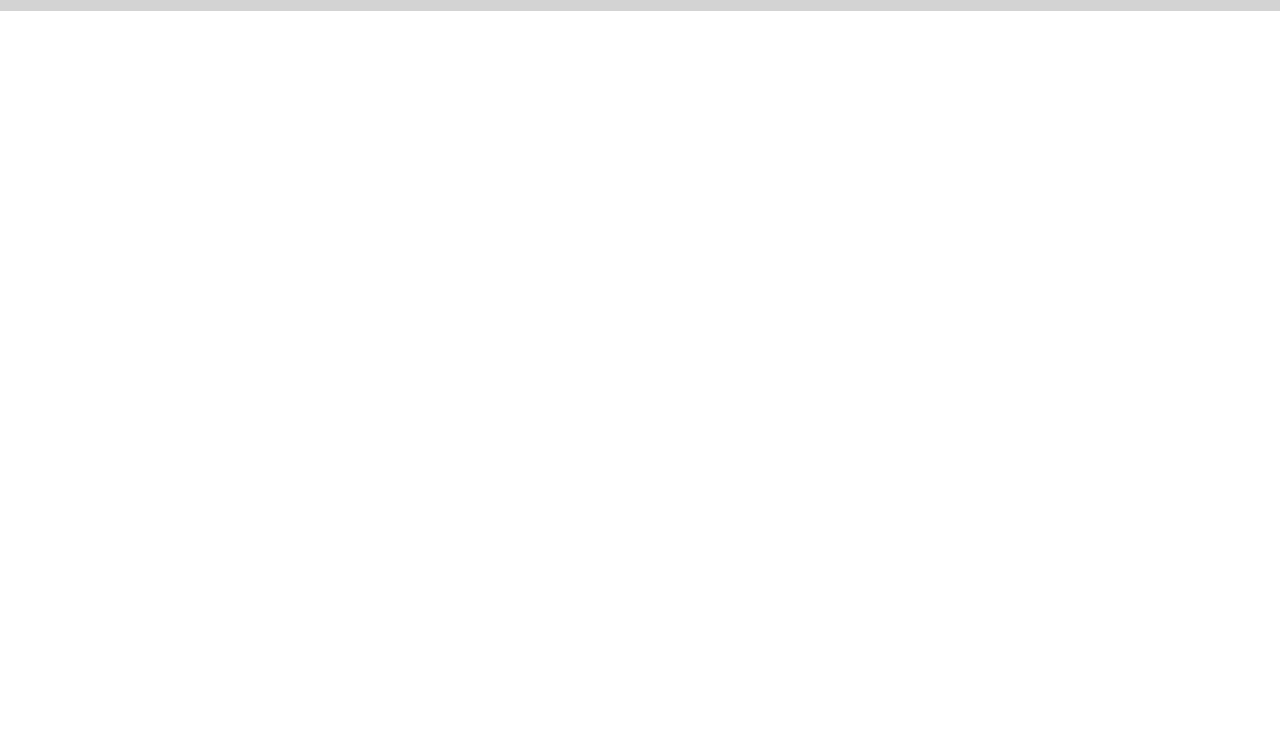
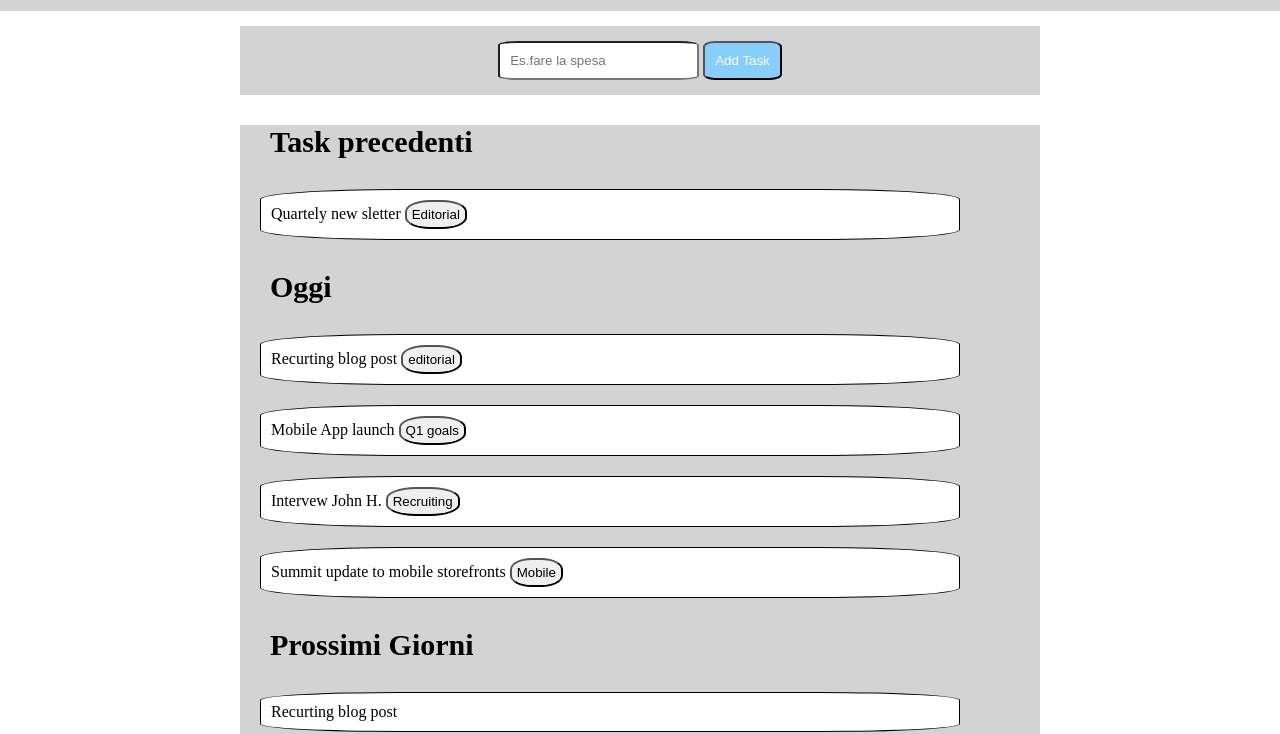
Before and after one commit to Palmatt98/-html-css-toboolist, a plain HTML site: page index.html in a window 1280 px wide. Shown: the part 76-810 px from the top of the page. Drawn offline with Linux system fonts and the light colour scheme.

Commit message:
added main

```diff
--- a/css/style.css
+++ b/css/style.css
@@ -3,9 +3,75 @@
 	padding: 0;
 	box-sizing: border-box;
 }
+
+ul {
+	list-style-type: none;
+}
+
+main {
+	width: 800px;
+	margin: 0 auto;
+}
+
+.bg-grey {
+	background-color: lightgrey;
+}
+
+.top-element {
+	text-align: center;
+	margin: 15px 0;
+	padding: 15px;
+}
+
 .container{
 	margin: 0 auto;
 	background-color: lightgrey;
 	text-align: center;
 	padding: 10px;
+	object-fit: cover	;
 }
+.input{
+	border-radius: 10%;
+	padding: 10px;
+}
+
+.btn {
+	background-color: lightskyblue;
+	color: white;
+	border-radius: 15%;
+	padding: 10px
+
+}
+
+/* .inp-btn{
+	text-align: center;
+	margin: 15px;
+	background-color: lightgrey;
+} */
+
+.lista-1{
+	font-size: 30px;
+	margin: 30px;
+
+}
+.all-button{
+	padding: 5px;
+	border-radius: 40%;
+
+}
+.figlio-lista{
+	background-color: white;
+	border: 1px solid;
+	width: 700px;
+	border-radius: 20%;
+	margin: 20px;
+	padding: 10px;
+}
+.lista-interna{
+	background-color: white;
+	border: 1px solid black;
+	width: 700px;
+	border-radius: 20%;
+	margin: 20px;
+	padding: 10px;
+}
--- a/index.html
+++ b/index.html
@@ -14,9 +14,64 @@
 		<div class="container">
 			<img src="./img/logo.png" alt="logo principale">
 
+
 		</div>
 	</header>
 	<!-- /header -->
 
+	<!-- main -->
+	<main>
+		<!-- input e botton -->
+		<div class="bg-grey top-element">
+
+		   <input type="text" placeholder="Es.fare la spesa" class="input">
+
+		      <button class="btn">Add Task</button>
+		</div>
+		<!-- lista non ordinata -->
+
+		<div class="bg-grey">
+			<!-- prima lista -->
+		<ul>
+			<li class="lista-1"> <strong>Task precedenti</strong></li>
+			<li class="figlio-lista">Quartely new sletter <span><button class="all-button">Editorial</button></span></li>
+
+
+		</ul>
+		<!-- /prima lista -->
+		<!-- seconda lista -->
+		<ul>
+			<li class="lista-1"><strong>Oggi</strong></li>
+			<li class=" lista-interna">Recurting blog post <button class="all-button">editorial</button></li>
+
+			<li class=" lista-interna">Mobile App launch <button class="all-button">Q1 goals</button></li>
+
+			<li class=" lista-interna">Intervew John H. <button class="all-button">Recruiting</button></li>
+
+			<li class=" lista-interna">Summit update to mobile storefronts <button class="all-button">Mobile</button></li>
+
+		</ul>
+		<!-- /seconda lista -->
+		<!-- terza lista -->
+		<ul>
+
+			<li class="lista-1"><strong>Prossimi Giorni</strong></li>
+
+			<li class="lista-interna">Recurting blog post</li>
+
+			<li class="lista-interna">Mobile App launch <button class="all-button">Website</button></li>
+
+			<li class="lista-interna">ntervew John H. <button class="all-button">sales</button></li>
+
+			<li class="lista-interna">>Summit update to mobile storefronts <button class="all-button">editorial</button></li>
+
+		</ul>
+		<!-- terza lista -->
+		<!-- /lista non ordinata -->
+
+	   </div>
+	</main>
+	<!--/main -->
+
 </body>
 </html>
```
